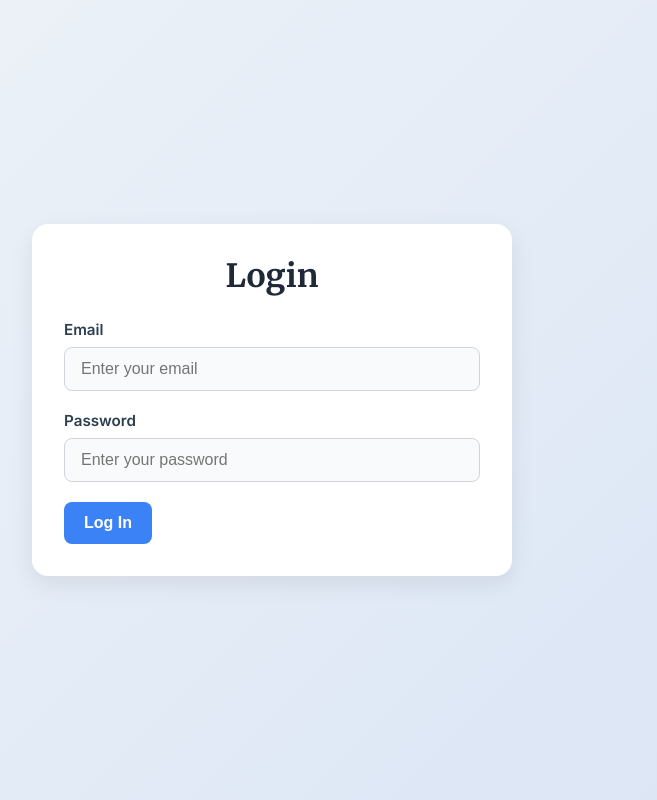
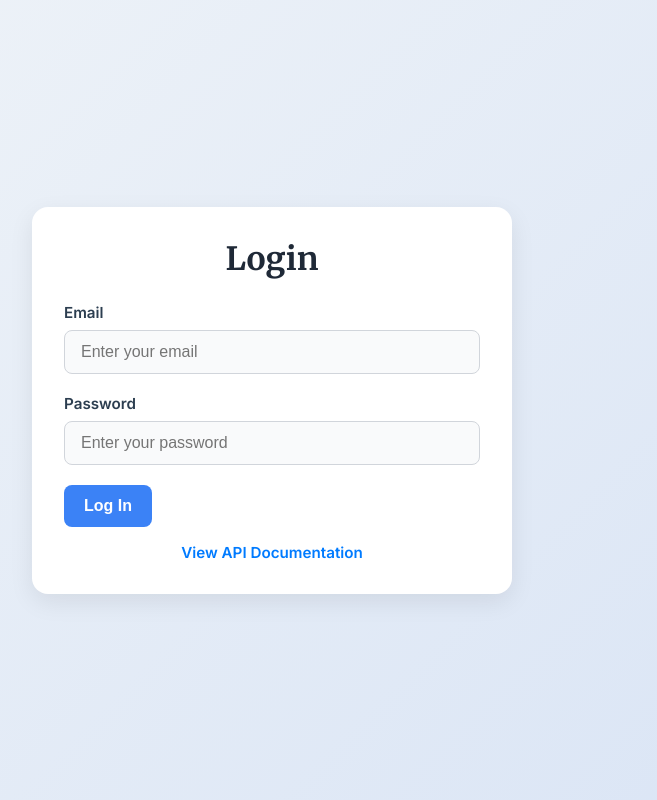
Before and after one commit to emmanueldev247/bookstore-backend, a Flask app: page / in a window 1280 px wide. Shown: the whole page, without its empty margins (368-1025 px from the left). Run offline with Flask 3, Linux system fonts and the light colour scheme; parts of the project's set-up code (start-up, migrations or seed data) failed here and were passed over; some web fonts are replaced.

Commit message:
feat: Add API documentation link to the login page and style adjustments

```diff
--- a/app/static/css/styles.css
+++ b/app/static/css/styles.css
@@ -114,6 +114,23 @@ button {
   flex: 1;
 }
 
+.api-docs-link {
+  text-align: center;
+  margin-top: 1rem;
+  font-size: 0.95rem;
+}
+
+.api-docs-link a {
+  text-decoration: none;
+  color: #007bff;
+  font-weight: bold;
+  transition: color 0.3s;
+}
+
+.api-docs-link a:hover {
+  color: #0056b3;
+}
+
 /* ===== LOG AREA ===== */
 .log-heading {
   margin-top: 2rem;
--- a/app/templates/index.html
+++ b/app/templates/index.html
@@ -46,6 +46,9 @@
 
       <button id="login-button" class="btn-primary">Log In</button>
       <div id="login-error" class="error-message hidden"></div>
+      <div class="api-docs-link">
+        <a href="/api/docs" target="_blank">View API Documentation</a>
+      </div>
     </div>
 
     <!-- ===========================
```
